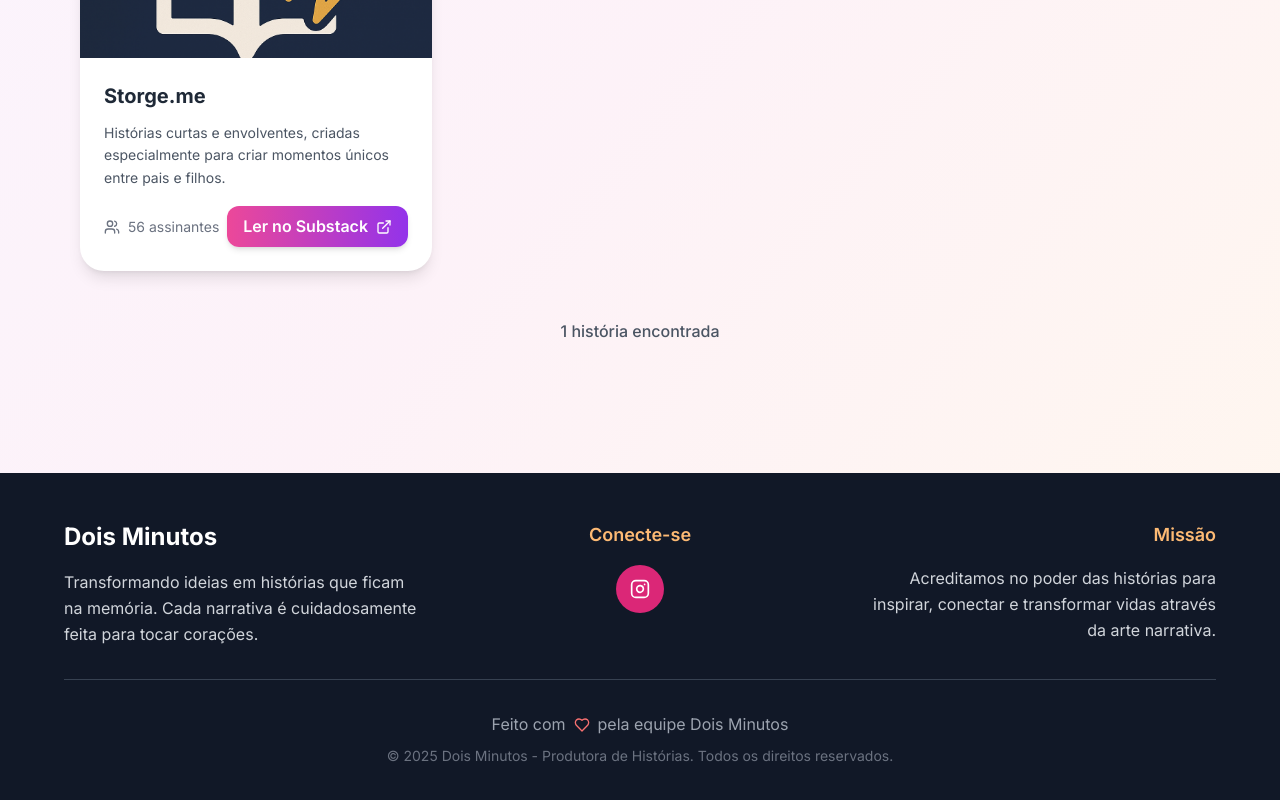
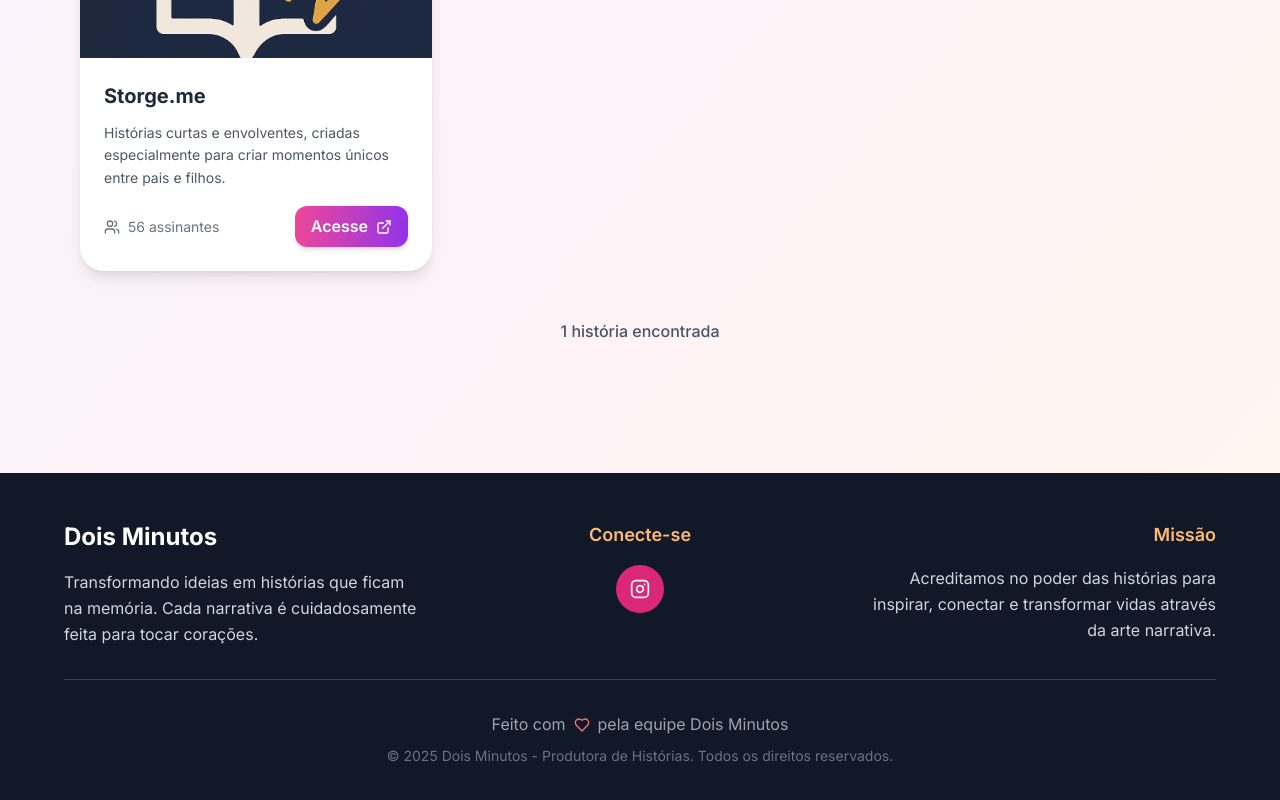
Before and after one commit to henriquehsilva/doisminutos, a React (Vite) app: page / in a window 1280 px wide. Shown: the part 711-1511 px from the top of the page. Built offline with nearby package versions, Linux system fonts and the light colour scheme.

Commit message:
update cover image

```diff
--- a/src/components/StoryCard.tsx
+++ b/src/components/StoryCard.tsx
@@ -53,7 +53,7 @@ export default function StoryCard({ story }: StoryCardProps) {
             rel="noopener noreferrer"
             className="inline-flex items-center px-4 py-2 bg-gradient-to-r from-pink-500 to-purple-600 text-white font-semibold rounded-xl hover:from-pink-600 hover:to-purple-700 transition-all duration-300 shadow-md hover:shadow-lg"
           >
-            <span className="mr-2">Ler no Substack</span>
+            <span className="mr-2">Acesse</span>
             <ExternalLink className="w-4 h-4" />
           </a>
         </div>
--- a/src/data/stories.json
+++ b/src/data/stories.json
@@ -5,6 +5,6 @@
     "cover_image_url": "/storge-cover.png",
     "description": "Histórias curtas e envolventes, criadas especialmente para criar momentos únicos entre pais e filhos.",
     "subscriber_count": 56,
-    "substack_url": "https://henriquesilva.substack.com"
+    "substack_url": "https://storge.me"
   }
 ]
```
